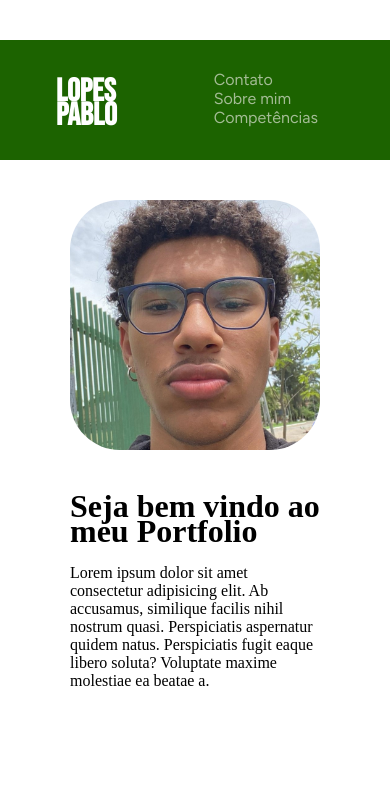
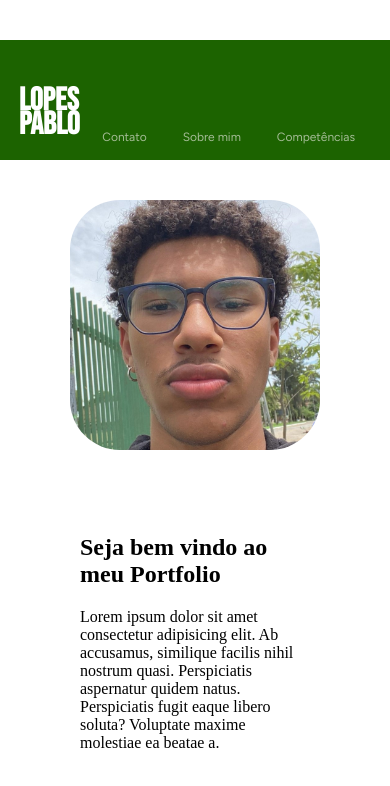
Before and after one commit to lopespablo/meu-portifolio, a plain HTML site: page index.html in a window 390 px wide. Drawn offline with Linux system fonts and the light colour scheme.

Commit message:
poblema ainda em analize

```diff
--- a/index.html
+++ b/index.html
@@ -33,13 +33,17 @@
     <main>
         <div class="conteudo">
 
-            <div class="conteudotxt">
-             <h1>Seja bem vindo ao meu Portfolio</h1>
-             <p>Lorem ipsum dolor sit amet consectetur adipisicing elit. Ab accusamus, similique facilis nihil nostrum quasi. Perspiciatis aspernatur quidem natus. Perspiciatis fugit eaque libero soluta? Voluptate maxime molestiae ea beatae a.</p>
-            </div>
+            <div class="flex">
 
-            <div class="conteudoimg">
+             <div class="conteudotxt">
+              <h2>Seja bem vindo ao meu Portfolio</h2>
+                 <p>Lorem ipsum dolor sit amet consectetur adipisicing elit. Ab accusamus, similique facilis nihil nostrum quasi. Perspiciatis aspernatur quidem natus. Perspiciatis fugit eaque libero soluta? Voluptate maxime molestiae ea beatae a.</p>
+             </div>
+
+             <div class="conteudoimg">
                 <img src="imagens/WhatsApp Image 2024-02-12 at 12.11.26.jpeg" alt="">
+             </div>
+
             </div>
 
         </div>
--- a/style.css
+++ b/style.css
@@ -81,13 +81,12 @@ header a:hover{
     transform: scale(1.05);
 }
 
-main > .conteudo{
+.conteudo .flex{
     display: flex;
-    justify-content: space-between;
     align-items: center;
-    flex-direction: ;
-    padding: 40px;
-    gap: 40px;
+    justify-content: center;
+    padding: 40px 50px;
+    gap: 80px;
 }
 
 
@@ -111,25 +110,25 @@ main > .conteudo{
     padding-left: 20px;
 }
 
-@media screen and (max-width:1000px) {
+@media screen and (max-width:523px) {
 
     header{
         padding: 20px 4%;
     }
 
+
     header nav ul{
-
         padding-top: 10px;
     }
 
-    header nav ul li{
-        display: flex;
-
+    header a{
+        font-size: 12px;
+        padding-top: 60px;
     }
 
-    main > .conteudo{
+
+    .conteudo .flex{
         flex-direction: column-reverse;
-
     }
 
     .conteudo .conteudoimg img{
```
